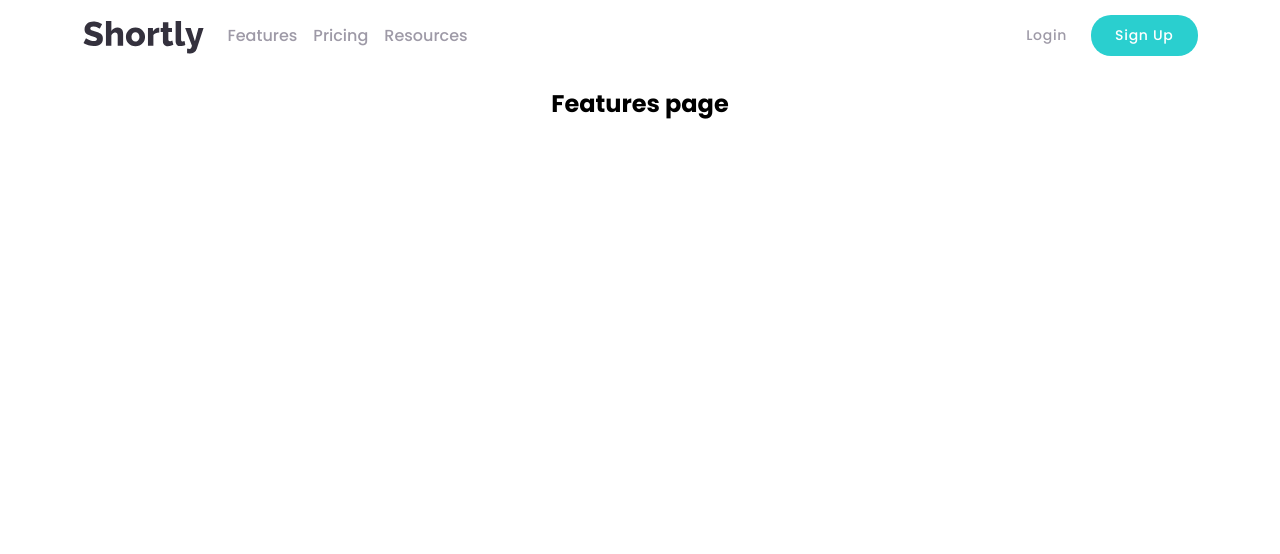
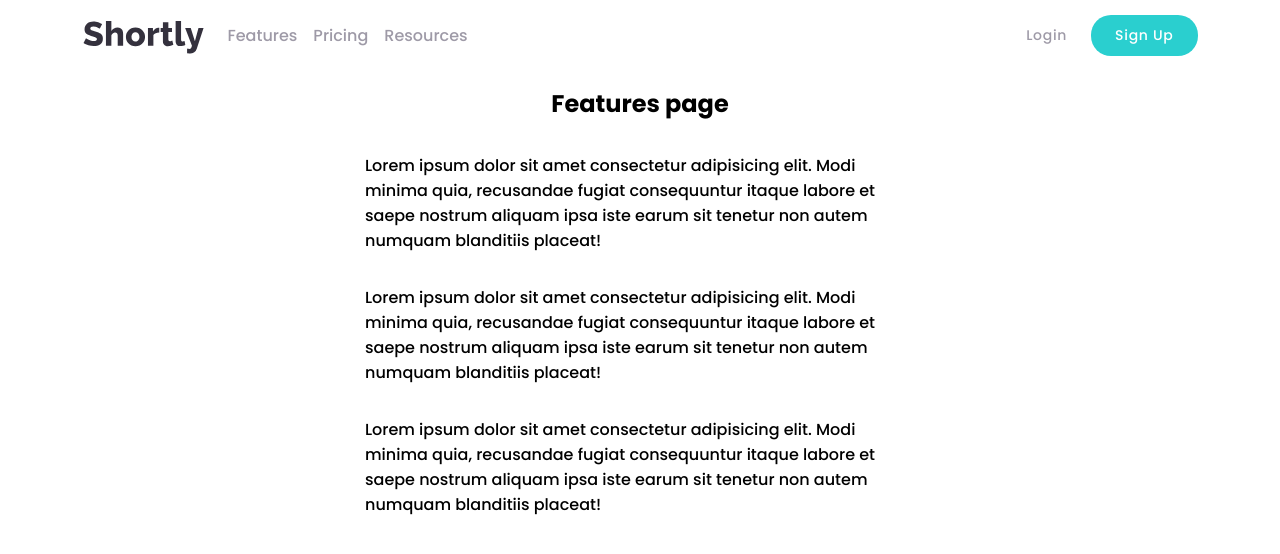
Before and after one commit to OlehTovkaniuk/url-short-fm, a React (Create React App) app: page /features in a window 1280 px wide. Shown: the top 554 px of the page. Built offline with nearby package versions, Linux system fonts and the light colour scheme.

Commit message:
added some placeholder text to fake pages

```diff
--- a/src/components/features/Features.jsx
+++ b/src/components/features/Features.jsx
@@ -14,6 +14,9 @@ export default function Features() {
     return (
         <WrapperDiv>
             <h2 style={{ textAlign: 'center' }}>Features page</h2>
+            <p style={{ maxWidth: '550px', margin: '2em auto' }}>Lorem ipsum dolor sit amet consectetur adipisicing elit. Modi minima quia, recusandae fugiat consequuntur itaque labore et saepe nostrum aliquam ipsa iste earum sit tenetur non autem numquam blanditiis placeat!</p>
+            <p style={{ maxWidth: '550px', margin: '2em auto' }}>Lorem ipsum dolor sit amet consectetur adipisicing elit. Modi minima quia, recusandae fugiat consequuntur itaque labore et saepe nostrum aliquam ipsa iste earum sit tenetur non autem numquam blanditiis placeat!</p>
+            <p style={{ maxWidth: '550px', margin: '2em auto' }}>Lorem ipsum dolor sit amet consectetur adipisicing elit. Modi minima quia, recusandae fugiat consequuntur itaque labore et saepe nostrum aliquam ipsa iste earum sit tenetur non autem numquam blanditiis placeat!</p>
         </WrapperDiv>
     )
 }
--- a/src/components/pricing/Pricing.jsx
+++ b/src/components/pricing/Pricing.jsx
@@ -14,6 +14,8 @@ export default function Pricing() {
     return (
         <WrapperDiv>
             <h2 style={{ textAlign: 'center' }}>Pricing page</h2>
+            <p style={{ maxWidth: '550px', margin: '2em auto' }}>Lorem ipsum dolor sit amet consectetur adipisicing elit. Modi minima quia, recusandae fugiat consequuntur itaque labore et saepe nostrum aliquam ipsa iste earum sit tenetur non autem numquam blanditiis placeat!</p>
+            <p style={{ maxWidth: '550px', margin: '2em auto' }}>Lorem ipsum dolor sit amet consectetur adipisicing elit. Modi minima quia, recusandae fugiat consequuntur itaque labore et saepe nostrum aliquam ipsa iste earum sit tenetur non autem numquam blanditiis placeat!</p>
         </WrapperDiv>
     )
 }
--- a/src/components/resources/Resources.jsx
+++ b/src/components/resources/Resources.jsx
@@ -14,6 +14,8 @@ export default function Resources() {
     return (
         <WrapperDiv>
             <h2 style={{ textAlign: 'center' }}>Resources page</h2>
+            <p style={{ maxWidth: '550px', margin: '2em auto' }}>Lorem ipsum dolor sit amet consectetur adipisicing elit. Modi minima quia, recusandae fugiat consequuntur itaque labore et saepe nostrum aliquam ipsa iste earum sit tenetur non autem numquam blanditiis placeat!</p>
+
         </WrapperDiv>
     )
 }
```
